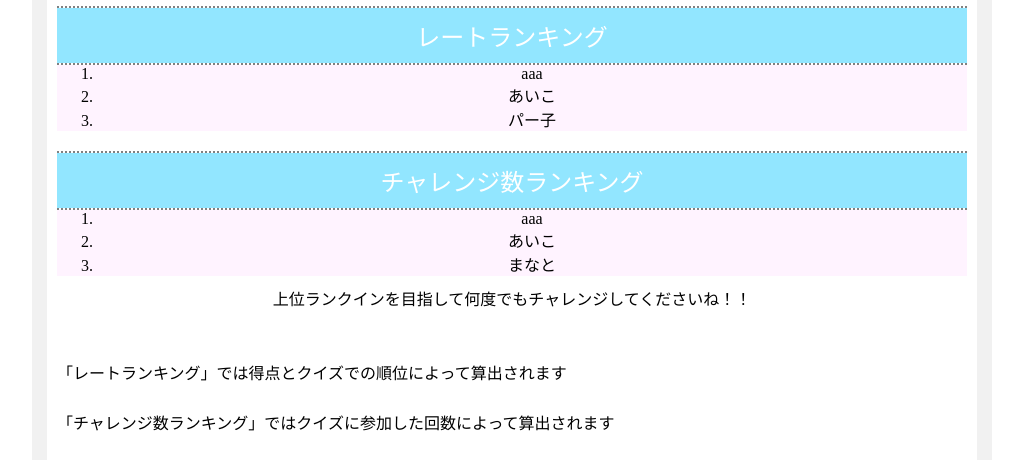
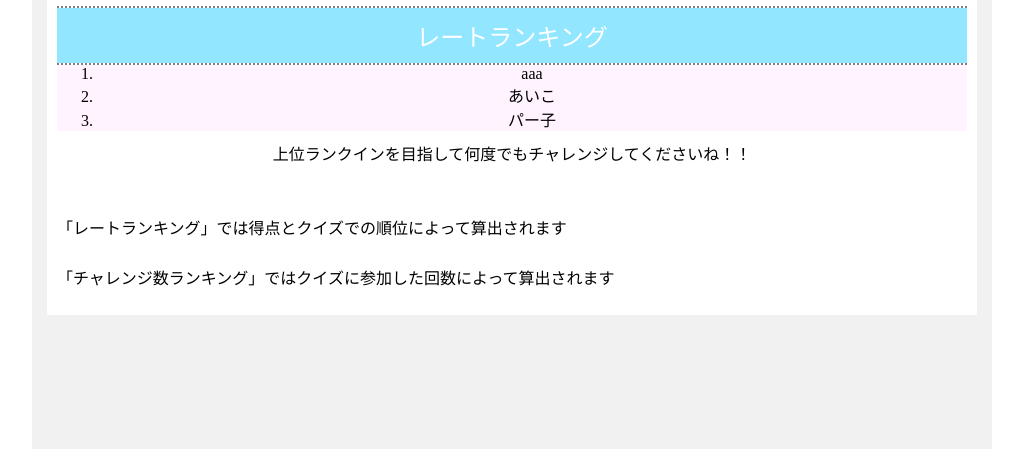
Before and after one commit to Kou-Suganuma/introduce, a plain HTML site: page index.html in a window 1280 px wide. Shown: the part 371-831 px from the top of the page, without its empty margins (128-1151 px from the left). Drawn offline with Linux system fonts and the light colour scheme.

Commit message:
Update index.html
チャレンジ数ランキング削除

```diff
--- a/index.html
+++ b/index.html
@@ -43,25 +43,7 @@
                     </div>
 
                 </div>
-                <div class="ranking2">
-                    <section class="explain2">
-                    <h2>チャレンジ数ランキング</h2>
-                    </section>
-                    <div class="result2">
-                        <ol>
-                            <li>
-        aaa
-                            </li>
-                            <li>
-        あいこ
-                            </li>
-                            <li>
-        まなと
-                            </li>
-                        </ol>
-                    </div>
 
-                </div>
             </div>
                 <p class="comment"><span>上位ランクインを目指して何度でも</span><span>チャレンジしてくださいね！！</span></p>
                 <div class="word_explain">
```
